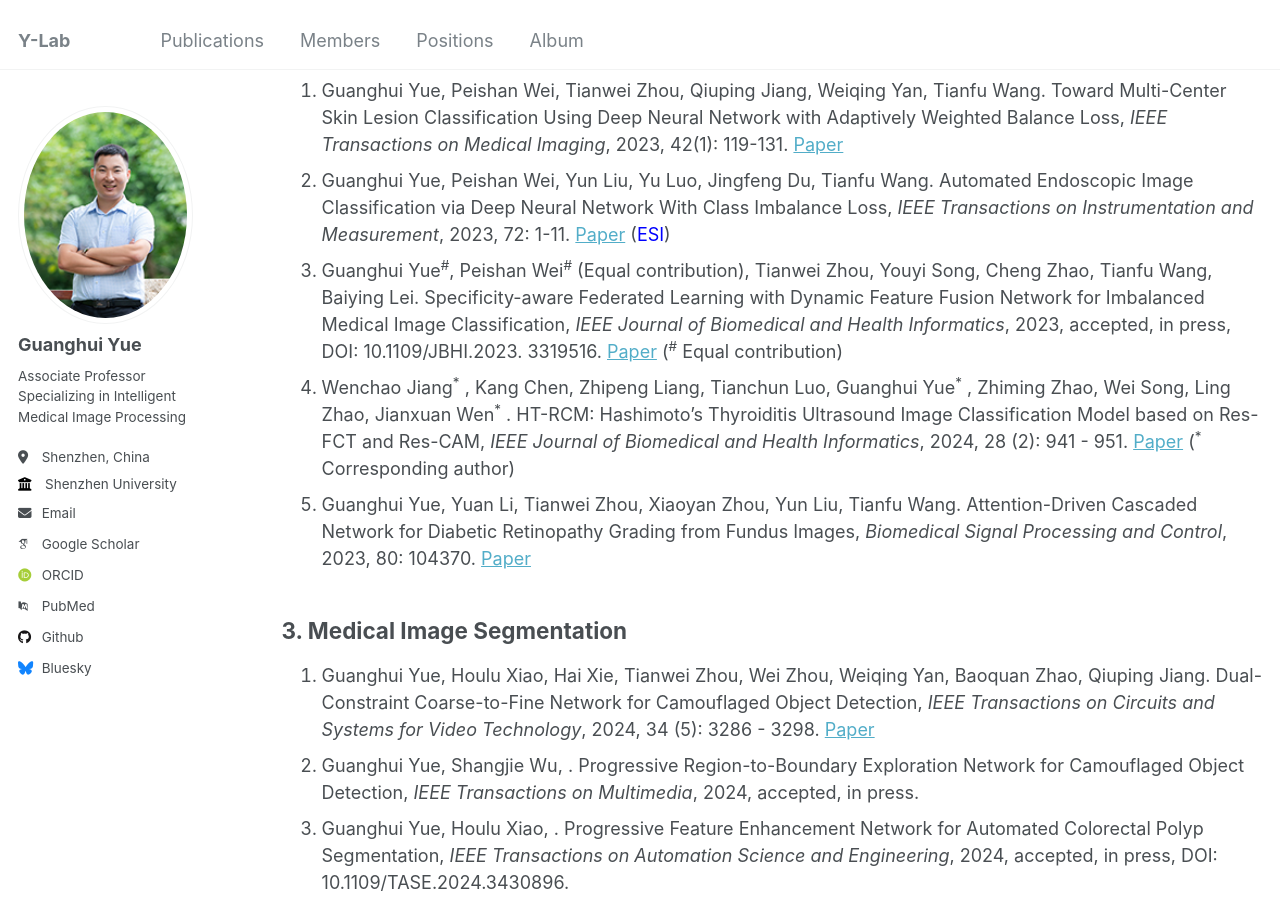
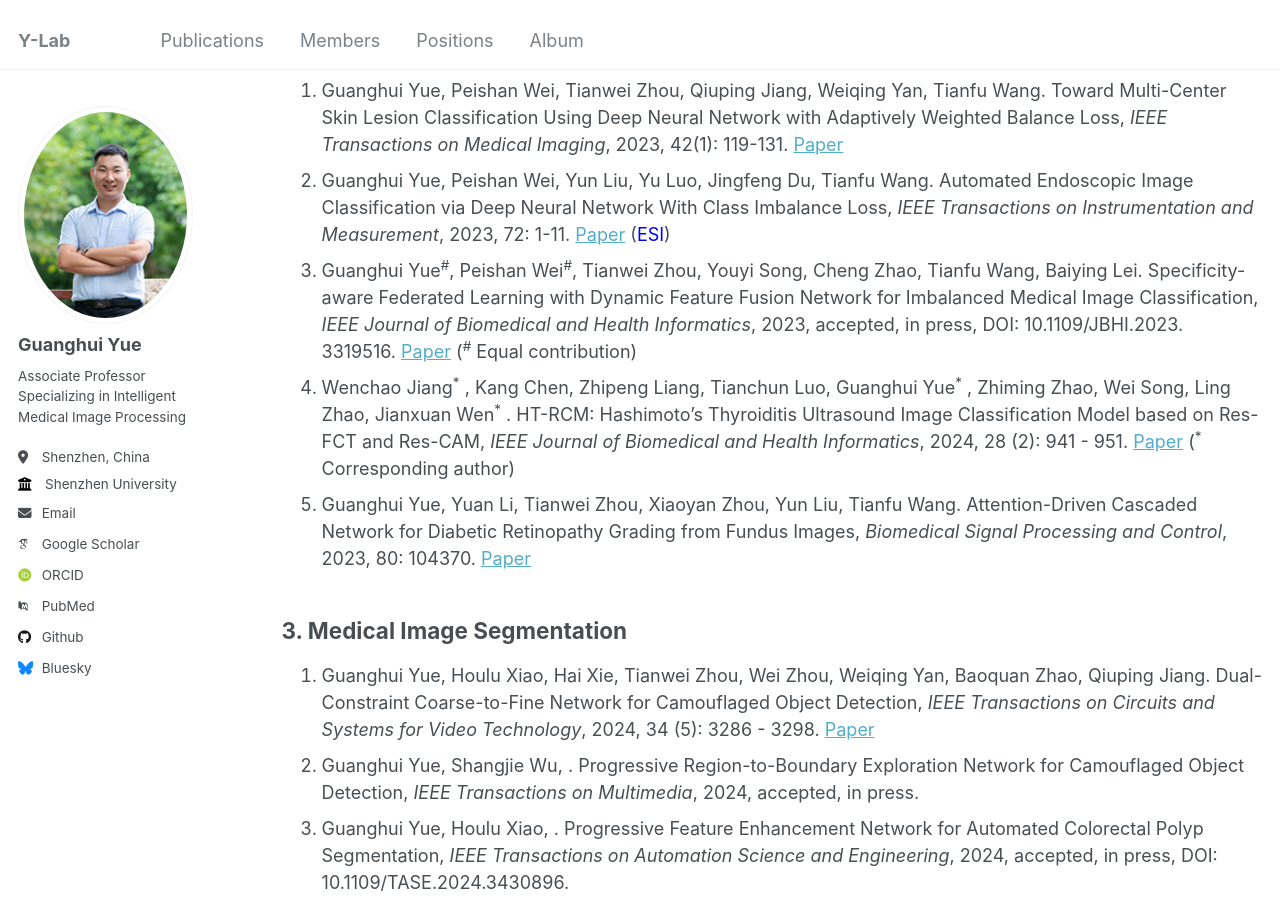
Before and after one commit to Guanghui-Yue/Guanghui-Yue.github.io, a Jekyll site: the page built from _pages/publication.md, in a window 1280 px wide and 900 px high, scrolled down 2136 px. Built offline with Jekyll 4.4.1, drawn with Linux system fonts in a browser that asks for light colours; some web fonts are replaced.

Commit message:
Update publication.md

```diff
--- a/_pages/publication.md
+++ b/_pages/publication.md
@@ -34,7 +34,7 @@ author_profile: true
 ## 2. Medical Image Classification
 1. Guanghui Yue, Peishan Wei, Tianwei Zhou, Qiuping Jiang, Weiqing Yan, Tianfu Wang. Toward Multi-Center Skin Lesion Classification Using Deep Neural Network with Adaptively Weighted Balance Loss, <em>IEEE Transactions on Medical Imaging</em>, 2023, 42(1): 119-131. [Paper](https://ieeexplore.ieee.org/abstract/document/9878129/)
 2. Guanghui Yue, Peishan Wei, Yun Liu, Yu Luo, Jingfeng Du, Tianfu Wang. Automated Endoscopic Image Classification via Deep Neural Network With Class Imbalance Loss, <em>IEEE Transactions on Instrumentation and Measurement</em>, 2023, 72: 1-11. [Paper](https://ieeexplore.ieee.org/abstract/document/10091194/) (<span style="color:blue;">ESI</span>)
-3. Guanghui Yue<sup>#</sup>, Peishan Wei<sup>#</sup> (Equal contribution), Tianwei Zhou, Youyi Song, Cheng Zhao, Tianfu Wang, Baiying Lei. Specificity-aware Federated Learning with Dynamic Feature Fusion Network for Imbalanced Medical Image Classification, <em>IEEE Journal of Biomedical and Health Informatics</em>, 2023, accepted, in press, DOI: 10.1109/JBHI.2023. 3319516. [Paper](https://ieeexplore.ieee.org/abstract/document/10264099/) (<sup>#</sup> Equal contribution)
+3. Guanghui Yue<sup>#</sup>, Peishan Wei<sup>#</sup>, Tianwei Zhou, Youyi Song, Cheng Zhao, Tianfu Wang, Baiying Lei. Specificity-aware Federated Learning with Dynamic Feature Fusion Network for Imbalanced Medical Image Classification, <em>IEEE Journal of Biomedical and Health Informatics</em>, 2023, accepted, in press, DOI: 10.1109/JBHI.2023. 3319516. [Paper](https://ieeexplore.ieee.org/abstract/document/10264099/) (<sup>#</sup> Equal contribution)
 4. Wenchao Jiang<sup>*</sup> , Kang Chen, Zhipeng Liang, Tianchun Luo, Guanghui Yue<sup>*</sup> , Zhiming Zhao, Wei Song, Ling Zhao, Jianxuan Wen<sup>*</sup> . HT-RCM: Hashimoto’s Thyroiditis Ultrasound Image Classification Model based on Res-FCT and Res-CAM, <em>IEEE Journal of Biomedical and Health Informatics</em>, 2024, 28 (2): 941 - 951. [Paper](https://ieeexplore.ieee.org/abstract/document/10314736/) (<sup>*</sup> Corresponding author)
 5. Guanghui Yue, Yuan Li, Tianwei Zhou, Xiaoyan Zhou, Yun Liu, Tianfu Wang. Attention-Driven Cascaded Network for Diabetic Retinopathy Grading from Fundus Images, <em>Biomedical Signal Processing and Control</em>, 2023, 80: 104370. [Paper](https://www.sciencedirect.com/science/article/pii/S1746809422008242)
 
```
